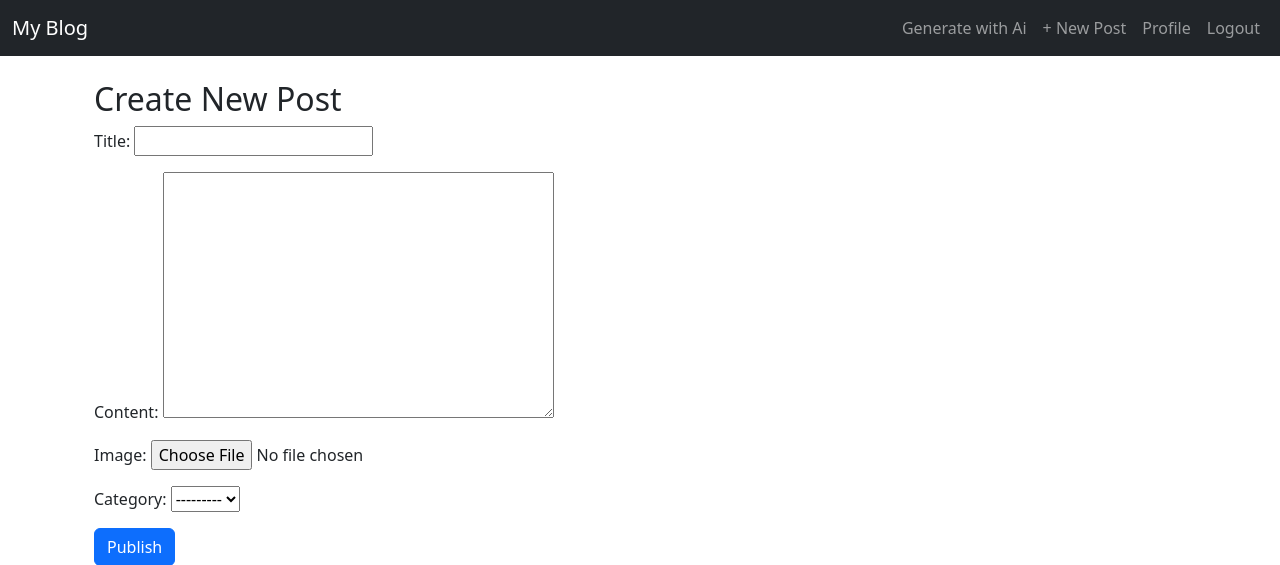
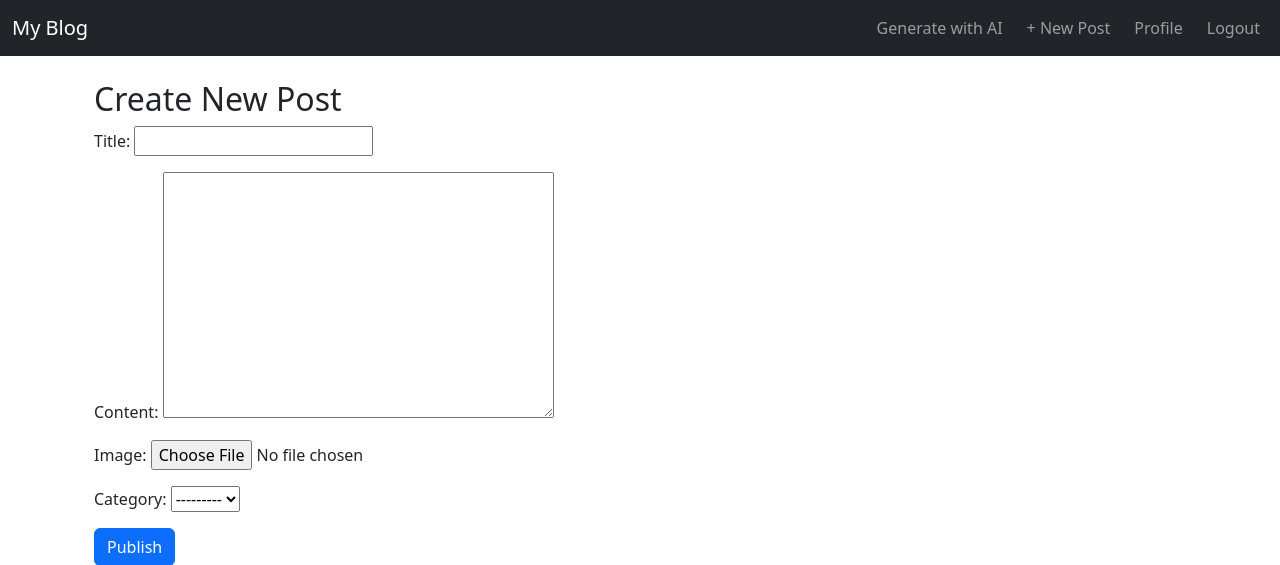
Before and after one commit to Abhisek8895/Ai_Blog_Website, a Django app: page /new/ in a window 1280 px wide. Shown: the top 565 px of the page. Run offline with Django 5.2, Linux system fonts and the light colour scheme; the visitor is signed in with stand-in values (Sample User, id 1); data that the repository does not hold is empty.

Commit message:
Update base page template

```diff
--- a/templates/base.html
+++ b/templates/base.html
@@ -7,11 +7,9 @@
 
     <!-- Bootstrap CSS -->
     <link href="https://cdn.jsdelivr.net/npm/bootstrap@5.3.3/dist/css/bootstrap.min.css" rel="stylesheet">
-
-    <!-- Custom CSS -->
-    {% comment %} <!-- <link rel="stylesheet" href="{% static 'css/style.css' %}"> --> {% endcomment %}
 </head>
 <body>
+
     <!-- Navbar -->
     <nav class="navbar navbar-expand-lg navbar-dark bg-dark mb-4">
         <div class="container-fluid">
@@ -24,21 +22,20 @@
             <div class="collapse navbar-collapse" id="navbarNav">
                 <ul class="navbar-nav ms-auto">
                     {% if user.is_authenticated %}
-                        <li class="nav-item">
-                                <a class="nav-link" href="{% url 'generate_blog' %}">Generate with Ai</a>
+                        <li class="nav-item me-2">
+                            <a class="nav-link" href="{% url 'generate_blog' %}">Generate with AI</a>
                         </li>
-                        <li class="nav-item">
-                                <a class="nav-link" href="{% url 'create_post' %}">+ New Post</a>
+                        <li class="nav-item me-2">
+                            <a class="nav-link" href="{% url 'create_post' %}">+ New Post</a>
                         </li>
-                        <li class="nav-item">
+                        <li class="nav-item me-2">
                             <a class="nav-link" href="{% url 'profile' user.id %}">Profile</a>
-                            <!-- <a class="nav-link" href="#">Profile</a> -->
                         </li>
                         <li class="nav-item">
                             <a class="nav-link" href="{% url 'logout' %}">Logout</a>
                         </li>
                     {% else %}
-                        <li class="nav-item">
+                        <li class="nav-item me-2">
                             <a class="nav-link" href="{% url 'login' %}">Login</a>
                         </li>
                         <li class="nav-item">
@@ -50,19 +47,20 @@
         </div>
     </nav>
 
-
-        {% if messages %}
-    <div>
+    <!-- Messages -->
+    {% if messages %}
+    <div class="container mt-3">
         {% for message in messages %}
-        <div class="alert alert-{{ message.tags }}">
+        <div class="alert alert-{{ message.tags }} alert-dismissible fade show" role="alert">
             {{ message }}
+            <button type="button" class="btn-close" data-bs-dismiss="alert" aria-label="Close"></button>
         </div>
         {% endfor %}
     </div>
     {% endif %}
 
     <!-- Main Content -->
-    <div class="container">
+    <div class="container mb-5">
         {% block content %}
         {% endblock %}
     </div>
```
